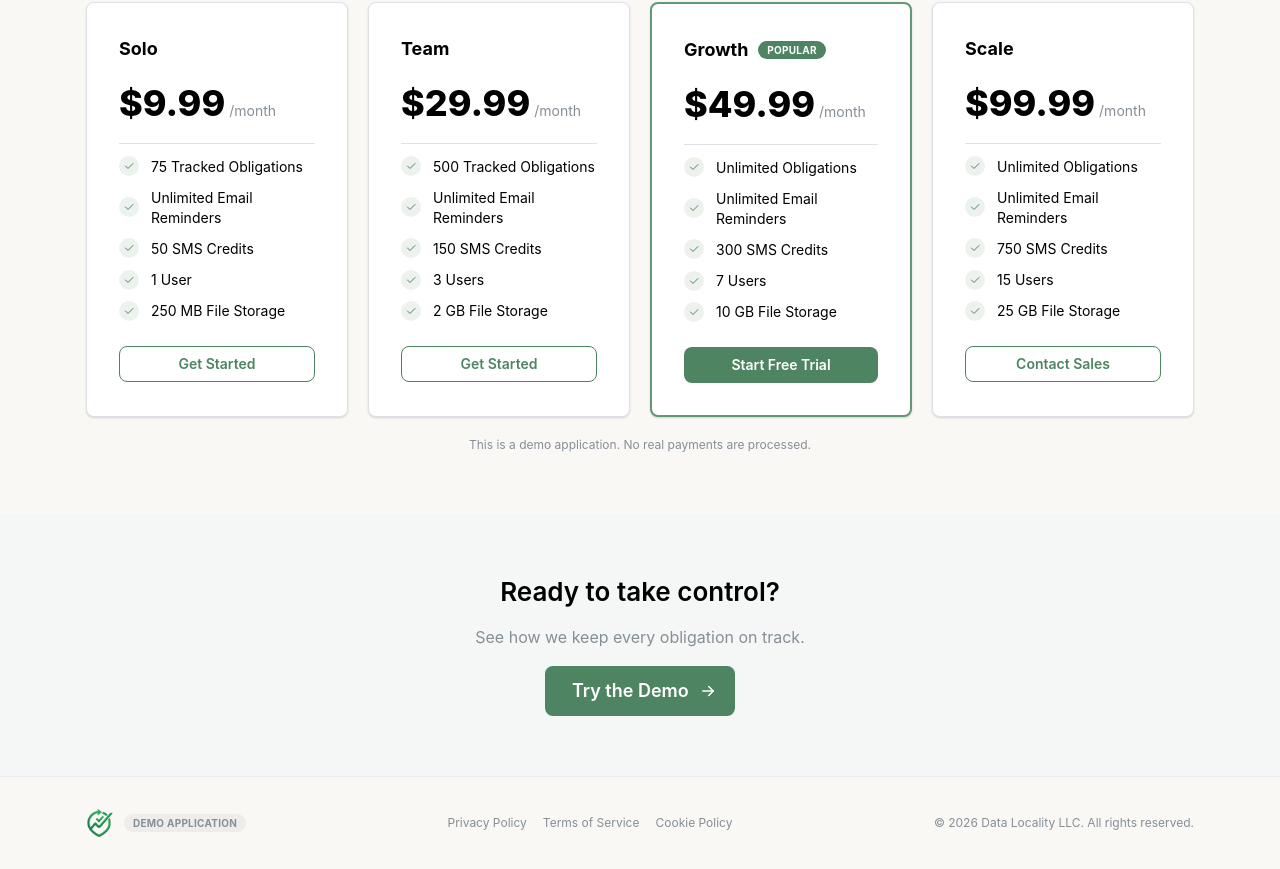
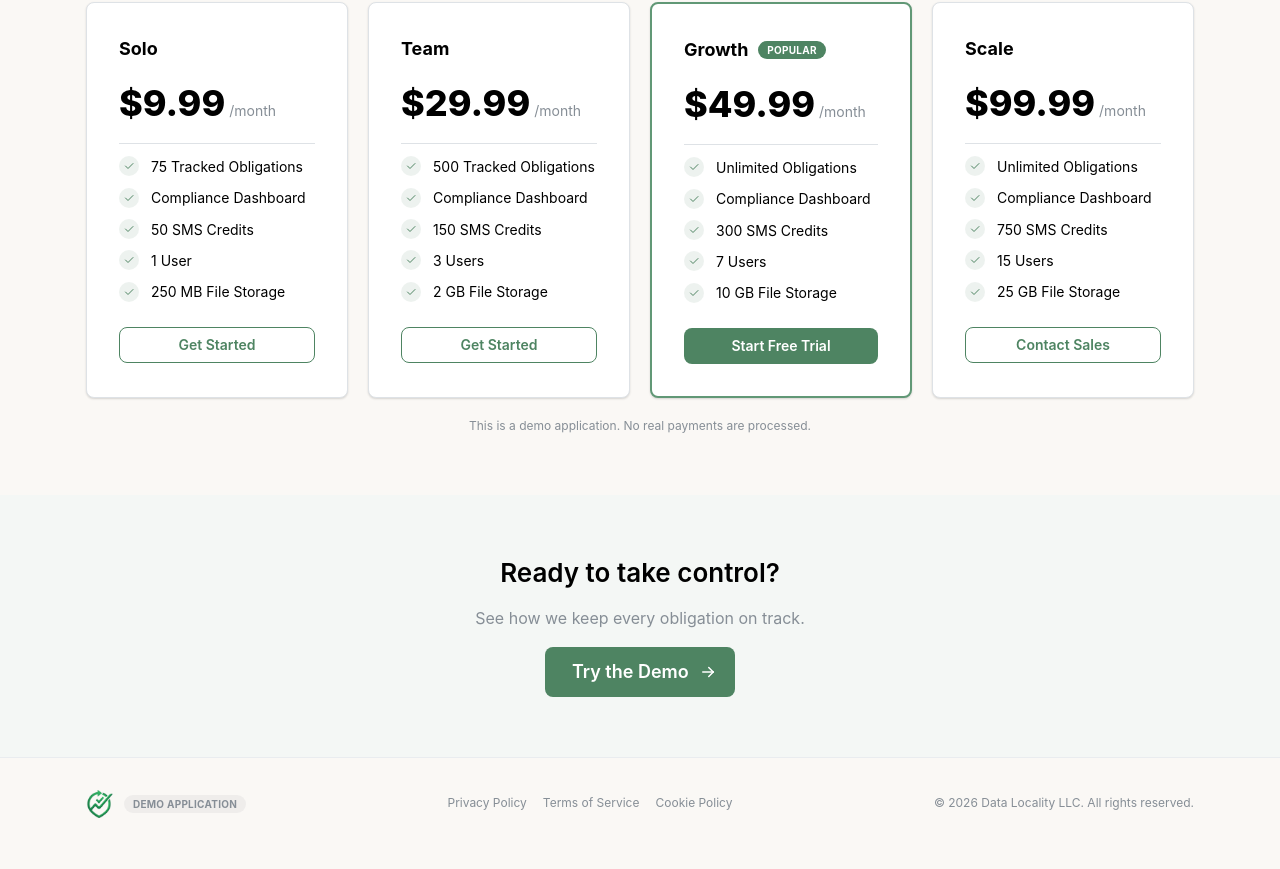
Before and after one commit to Ryan-Ardito/lapseless, a React (Vite) app: page / in a window 1280 px wide. Shown: the part 1904-2773 px from the top of the page. Built offline with nearby package versions, Linux system fonts and the light colour scheme; no server answers.

Commit message:
pricing tier feature change

```diff
--- a/src/components/Landing/LandingPage.tsx
+++ b/src/components/Landing/LandingPage.tsx
@@ -22,7 +22,7 @@ const PRICING = [
     name: 'Solo',
     price: '$9.99',
     period: '/month',
-    features: ['75 Tracked Obligations', 'Unlimited Email Reminders', '50 SMS Credits', '1 User', '250 MB File Storage'],
+    features: ['75 Tracked Obligations', 'Compliance Dashboard', '50 SMS Credits', '1 User', '250 MB File Storage'],
     cta: 'Get Started',
     highlighted: false,
   },
@@ -30,7 +30,7 @@ const PRICING = [
     name: 'Team',
     price: '$29.99',
     period: '/month',
-    features: ['500 Tracked Obligations', 'Unlimited Email Reminders', '150 SMS Credits', '3 Users', '2 GB File Storage'],
+    features: ['500 Tracked Obligations', 'Compliance Dashboard', '150 SMS Credits', '3 Users', '2 GB File Storage'],
     cta: 'Get Started',
     highlighted: false,
   },
@@ -38,7 +38,7 @@ const PRICING = [
     name: 'Growth',
     price: '$49.99',
     period: '/month',
-    features: ['Unlimited Obligations', 'Unlimited Email Reminders', '300 SMS Credits', '7 Users', '10 GB File Storage'],
+    features: ['Unlimited Obligations', 'Compliance Dashboard', '300 SMS Credits', '7 Users', '10 GB File Storage'],
     cta: 'Start Free Trial',
     highlighted: true,
   },
@@ -46,7 +46,7 @@ const PRICING = [
     name: 'Scale',
     price: '$99.99',
     period: '/month',
-    features: ['Unlimited Obligations', 'Unlimited Email Reminders', '750 SMS Credits', '15 Users', '25 GB File Storage'],
+    features: ['Unlimited Obligations', 'Compliance Dashboard', '750 SMS Credits', '15 Users', '25 GB File Storage'],
     cta: 'Contact Sales',
     highlighted: false,
   },
```
